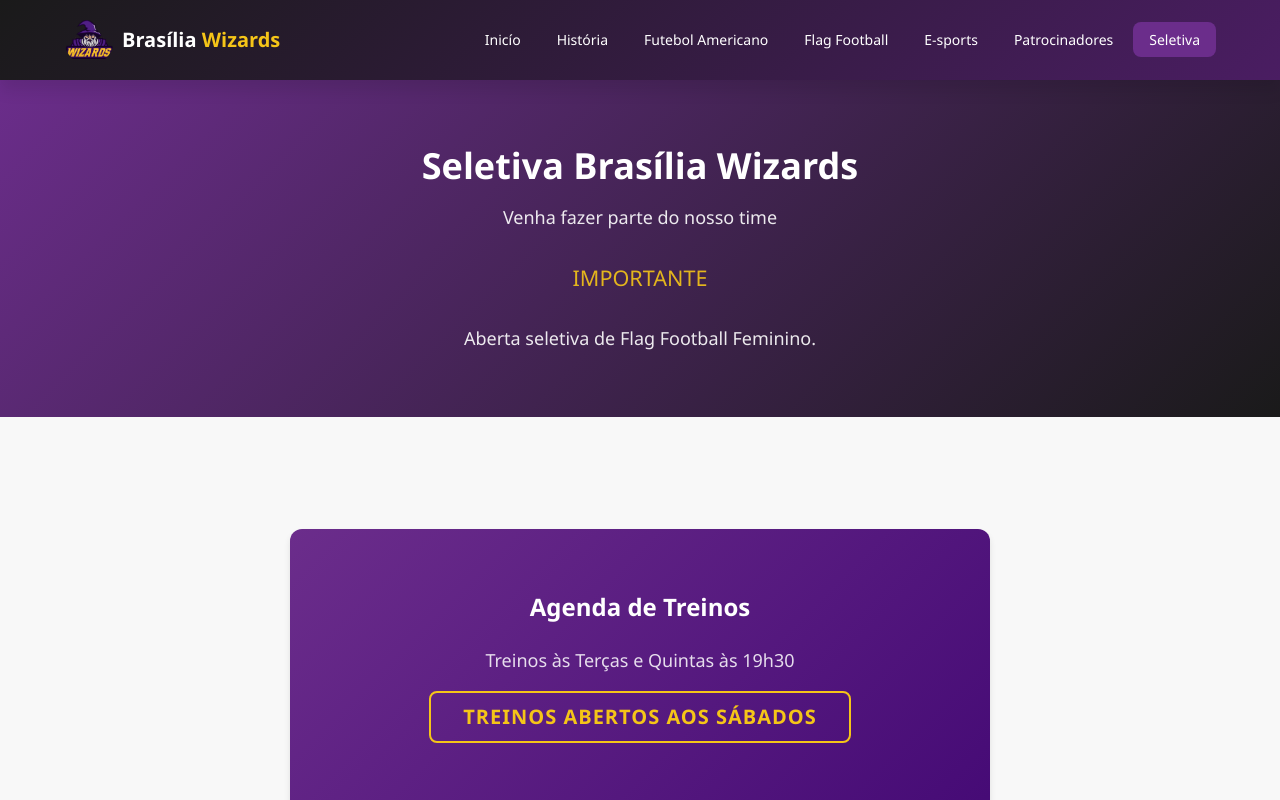
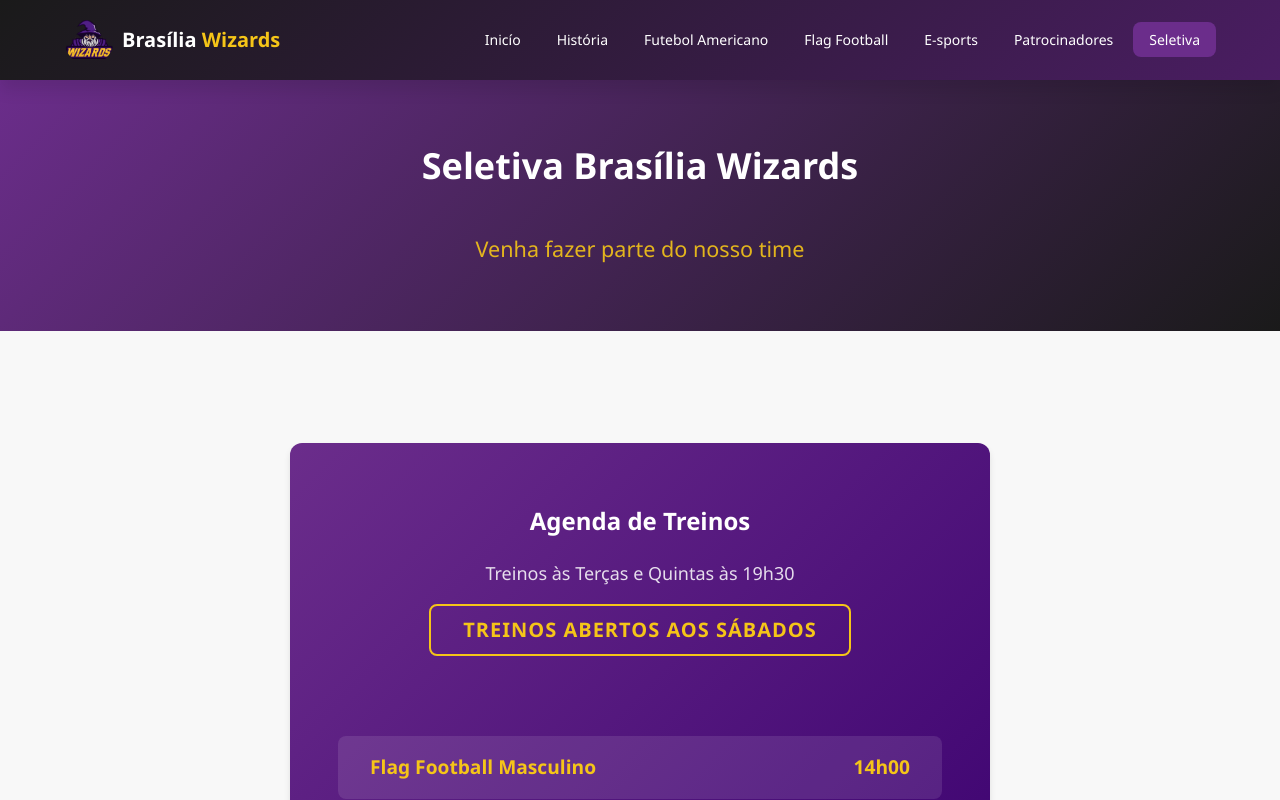
Before and after one commit to Wgleyberton/brasilia-wizards, a React (Vite) app: page /announcements in a window 1280 px wide. Shown: the top 800 px of the page. Built offline with nearby package versions, Linux system fonts and the light colour scheme.

Commit message:
remove form feminino e adiciona agenda de treinos

```diff
--- a/src/pages/Announcements/Announcements.jsx
+++ b/src/pages/Announcements/Announcements.jsx
@@ -88,10 +88,9 @@
         <div className="container">
           <h1>Seletiva Brasília Wizards</h1>
           <p>
-            Venha fazer parte do nosso time<br />
+
             <br />
-            <span>IMPORTANTE</span><br /><br />
-            Aberta seletiva de Flag Football Feminino.
+            <span> Venha fazer parte do nosso time<br /></span>
           </p>
         </div>
       </div>
```
